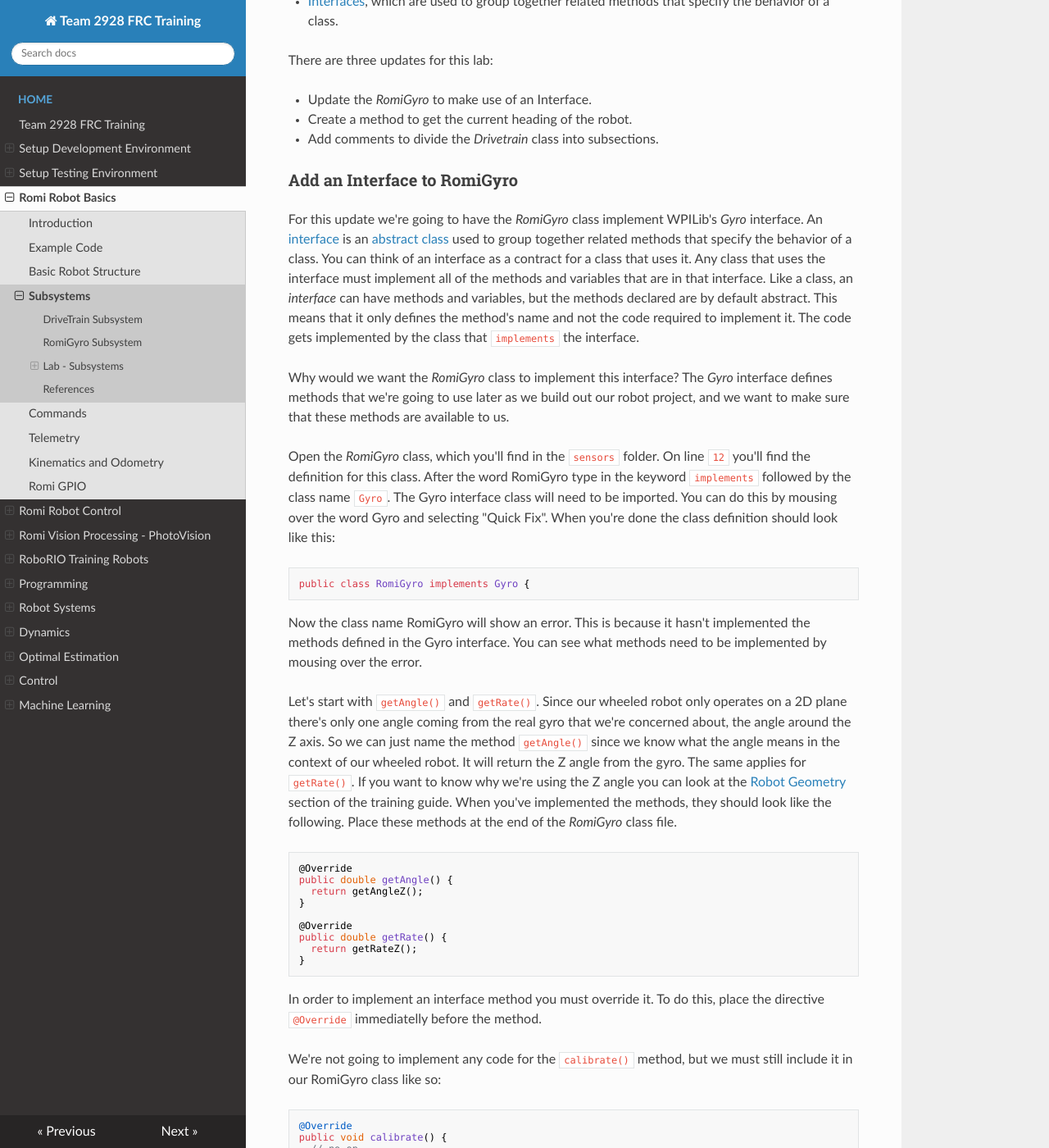
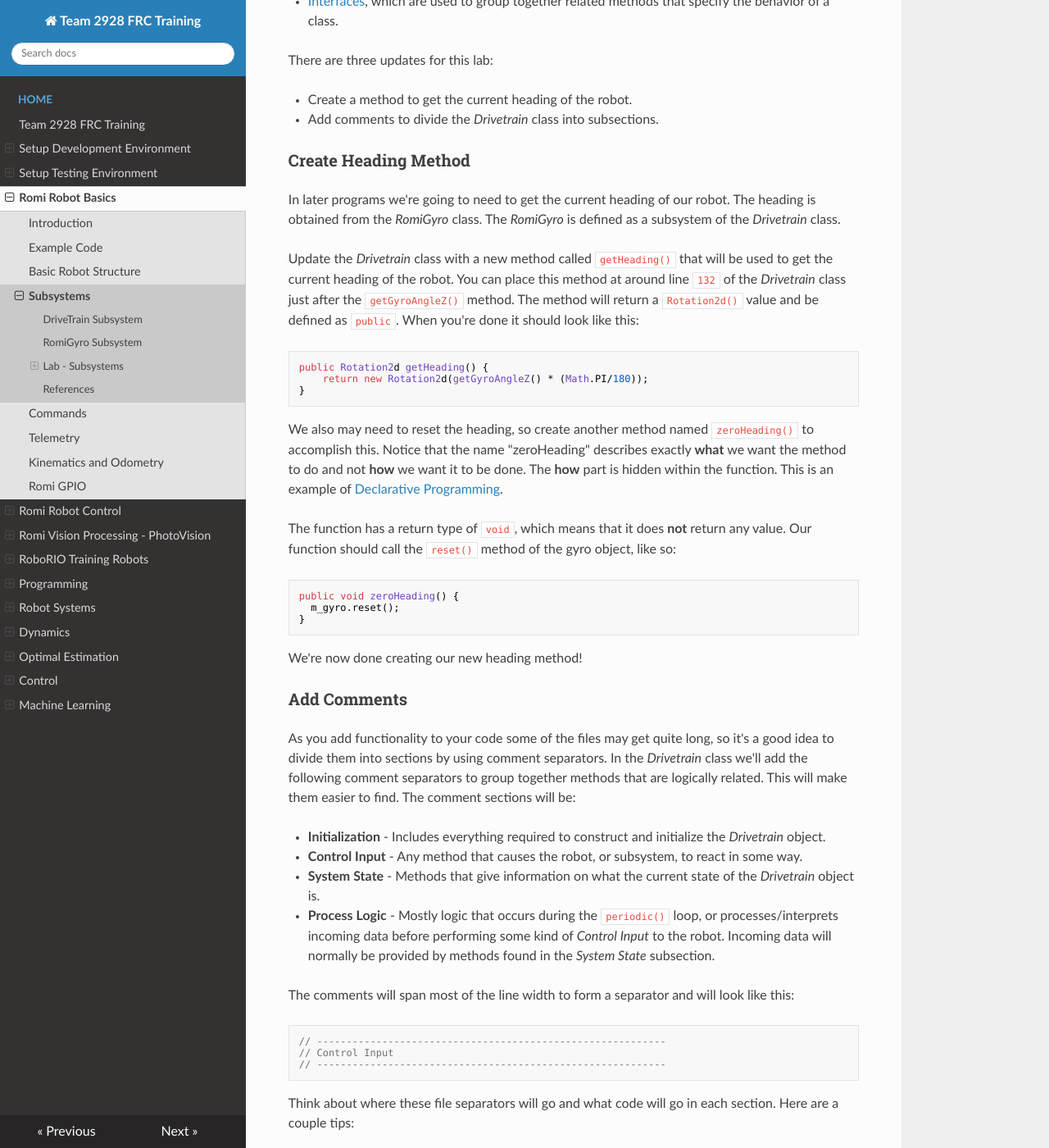
Before and after one commit to FRC-2928/FRC-Programmer-Training, an MkDocs documentation site: the page built from docs/Romi/SC/romiSubsystems.md, in a window 1280 px wide and 1400 px high, scrolled down 2277 px. Shown: the whole window at 82% size. Built offline with MkDocs 1.6.1, drawn with Linux system fonts in a browser that asks for light colours; nearby versions of some CDN libraries; some of the changed text lies outside the part shown.

Commit message:
Updated subsystems

```diff
--- a/docs/Romi/SC/romiSubsystems.md
+++ b/docs/Romi/SC/romiSubsystems.md
@@ -37,63 +37,13 @@ This lab builds on the lab that you did in the [Basic Robot Structure](romiStruc
 
 There are three updates for this lab:
 
-- Update the *RomiGyro* to make use of an Interface.
 - Create a method to get the current heading of the robot.
 - Add comments to divide the *Drivetrain* class into subsections.
 
-### Add an Interface to RomiGyro
-For this update we're going to have the *RomiGyro* class implement WPILib's *Gyro* interface.  An [interface](https://www.w3schools.com/java/java_interface.asp) is an [abstract class](https://www.w3schools.com/java/java_abstract.asp) used to group together related methods that specify the behavior of a class.  You can think of an interface as a contract for a class that uses it. Any class that uses the interface must implement all of the methods and variables that are in that interface.   Like a class, an *interface* can have methods and variables, but the methods declared are by default abstract. This means that it only defines the method's name and not the code required to implement it.  The code gets implemented by the class that `implements` the interface.
+### <a name="heading"></a>Create Heading Method
+In later programs we're going to need to get the current heading of our robot.  The heading is obtained from the *RomiGyro* class.  The *RomiGyro* is defined as a subsystem of the *Drivetrain* class.
 
-Why would we want the *RomiGyro* class to implement this interface?  The *Gyro* interface defines methods that we're going to use later as we build out our robot project, and we want to make sure that these methods are available to us.
-
-Open the *RomiGyro* class, which you'll find in the `sensors` folder. On line `12` you'll find the definition for this class.  After the word RomiGyro type in the keyword `implements` followed by the class name `Gyro`.  The Gyro interface class will need to be imported.  You can do this by mousing over the word Gyro and selecting "Quick Fix".  When you're done the class definition should look like this:
-
-    public class RomiGyro implements Gyro {
-
-Now the class name RomiGyro will show an error.  This is because it hasn't implemented the methods defined in the Gyro interface.  You can see what methods need to be implemented by mousing over the error.
-
-Let's start with `getAngle()` and `getRate()`.  Since our wheeled robot only operates on a 2D plane there's only one angle coming from the real gyro that we're concerned about, the angle around the Z axis.  So we can just name the method `getAngle()` since we know what the angle means in the context of our wheeled robot.  It will return the Z angle from the gyro.  The same applies for `getRate()`. If you want to know why we're using the Z angle you can look at the [Robot Geometry](../../Concepts/Dynamics/geometry.md) section of the training guide.  When you've implemented the methods, they should look like the following.  Place these methods at the end of the *RomiGyro* class file.
-
-    @Override
-    public double getAngle() {
-      return getAngleZ();
-    }
-
-    @Override
-    public double getRate() {
-      return getRateZ();
-    }
-
-In order to implement an interface method you must override it. To do this, place the directive `@Override` immediatelly before the method.
-
-We're not going to implement any code for the `calibrate()` method, but we must still include it in our RomiGyro class like so:
-
-    @Override
-    public void calibrate() {
-      // no-op
-    }
-
-As far as the `close()` method goes, just add the following for now.  It implements functionality for simulation, which we'll learn about later.
-
-    @Override
-    public void close() throws Exception {
-      if (m_gyroSimDevice != null) {
-        m_gyroSimDevice.close();
-      }
-    }
-
-One last thing, place the following code after line `23` of the *RomiGyro* class.  This is also used for simulation.
-
-    private SimDevice m_gyroSimDevice;
-
-We're now done with this update!
-
-<!-- [RomiGyro Interface solution](solutionRomiGyro.md) -->
-
-### <a name="heading"></a>Create Heading Method
-In later programs we're going to need to get the current heading of our robot.  The heading is obtained from the *RomiGyro* class that we modified in the previous lab.  The *RomiGyro* is defined as a subsystem of the *Drivetrain* class.
-
-<!-- Update the *Drivetrain* class with a new method called `getHeading()` that will be used to get the current heading of the robot.  You can place this method at around line `132` of the *Drivetrain* class just after the `getGyroAngleZ()` method.  The method will return a `double` value and be defined as `public`.  The return value will be whatever we get from the `getRotation2d().getDegrees()` method that was defined in the *Gyro* interface.  That's why we implemented that interface in the *RomiGyro* class.  When you're done it should look like this: -->
+Update the *Drivetrain* class with a new method called `getHeading()` that will be used to get the current heading of the robot.  You can place this method at around line `132` of the *Drivetrain* class just after the `getGyroAngleZ()` method.  The method will return a `Rotation2d()` value and be defined as `public`.  When you're done it should look like this:
 
     public Rotation2d getHeading() {
         return new Rotation2d(getGyroAngleZ() * (Math.PI/180));
@@ -108,8 +58,6 @@ The function has a return type of `void`, which means that it does **not** retur
     }
 
 We're now done creating our new heading method!
-
-<!-- [Add heading solution](solutionCreateHeading.md) -->
 
 ### <a name="addComments"></a>Add Comments
 As you add functionality to your code some of the files may get quite long, so it's a good idea to divide them into sections by using comment separators.  In the *Drivetrain* class we'll add the following comment separators to group together methods that are logically related.  This will make them easier to find.  The comment sections will be:
```
Also changed, not shown: docs/SoftwareInstall/vendorSoftware.md (+19 -9 lines), docs/images/FRCroboRIO/FRCroboRIO.011.jpeg, docs/images/FRCroboRIO/FRCroboRIO.012.jpeg (added).
